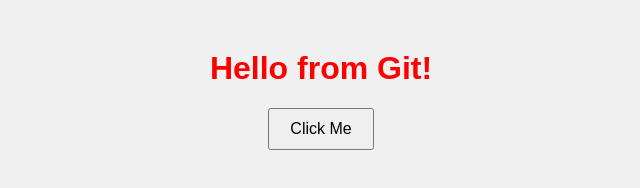
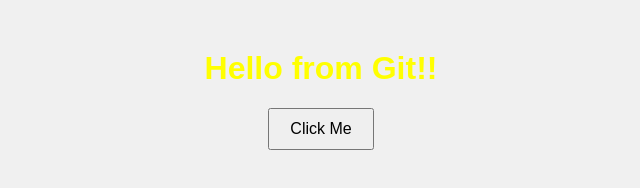
Before and after one commit to Doaa6/myproject, a plain HTML site: page index.html in a window 1280 px wide. Shown: the whole page, without its empty margins (319-959 px from the left). Drawn offline with Linux system fonts and the light colour scheme.

Commit message:
adding change on branch

```diff
--- a/index.html
+++ b/index.html
@@ -7,9 +7,10 @@
   <link rel="stylesheet" href="style.css" />
 </head>
 <body>
-  <h1>Hello from Git!</h1>
+  <h1>Hello from Git!!</h1>
   <button onclick="sayHello()">Click Me</button>
 
   <script src="app.js"></script>
 </body>
+
 </html>
--- a/style.css
+++ b/style.css
@@ -6,7 +6,7 @@ body {
 }
 
 h1 {
-  color: red;
+  color: yellow;
 }
 
 button {
```
